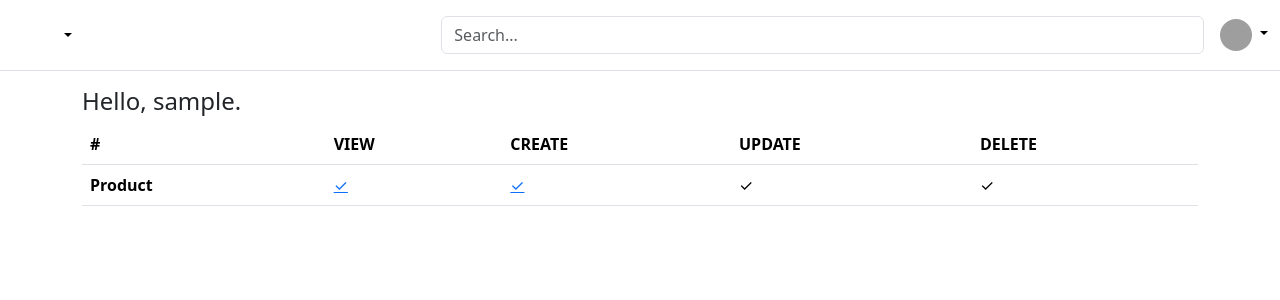
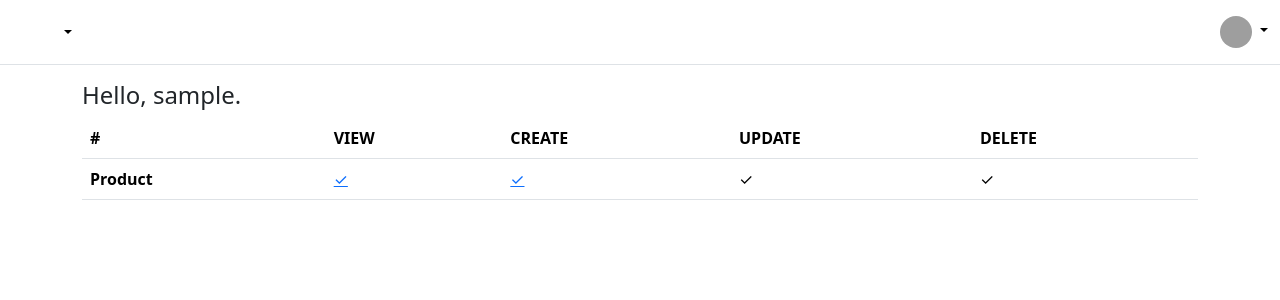
Before and after one commit to juwaini/sims, a Django app: page / in a window 1280 px wide. Shown: the top 300 px of the page. Run offline with Django 5.2, Linux system fonts and the light colour scheme; the visitor is signed in with stand-in values (Sample User, id 1); some libraries are stand-ins or nearby versions; grey boxes are pictures that could not be loaded.

Commit message:
omit unnecessary elements

```diff
--- a/templates/header.html
+++ b/templates/header.html
@@ -8,7 +8,7 @@
                     <use xlink:href="#bootstrap"/>
                 </svg>
             </a>
-            <ul class="dropdown-menu text-small shadow">
+            <!--ul class="dropdown-menu text-small shadow">
                 <li><a class="dropdown-item active" href="#" aria-current="page">Overview</a></li>
                 <li><a class="dropdown-item" href="#">Inventory</a></li>
                 <li><a class="dropdown-item" href="#">Customers</a></li>
@@ -18,12 +18,12 @@
                 </li>
                 <li><a class="dropdown-item" href="#">Reports</a></li>
                 <li><a class="dropdown-item" href="#">Analytics</a></li>
-            </ul>
+            </ul-->
         </div>
 
         <div class="d-flex align-items-center">
             <form class="w-100 me-3" role="search">
-                <input type="search" class="form-control" placeholder="Search..." aria-label="Search">
+                <!--input type="search" class="form-control disabled" placeholder="Search..." aria-label="Search"-->
             </form>
 
             <div class="flex-shrink-0 dropdown">
```
